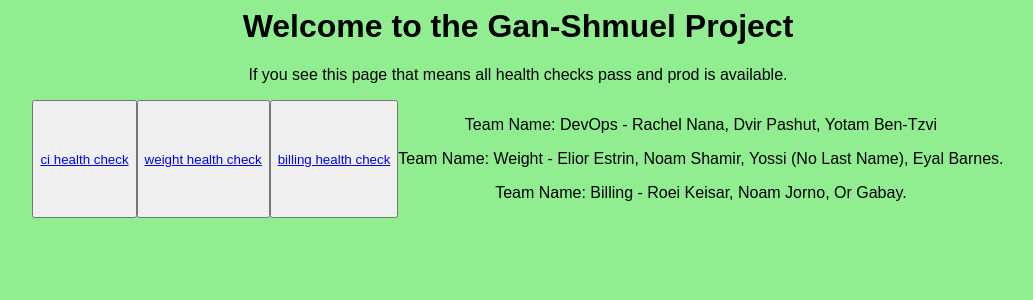
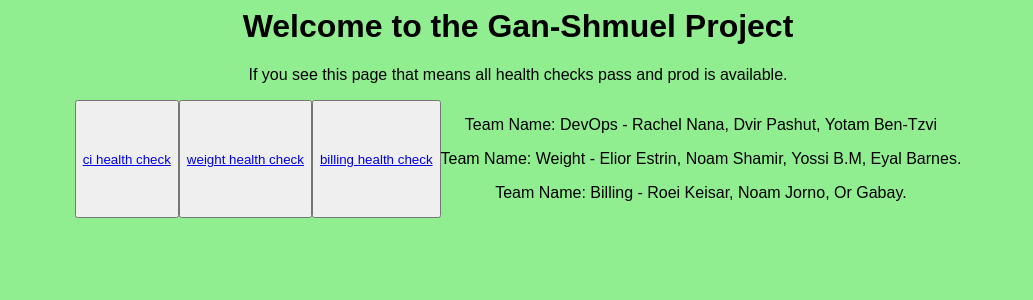
Before and after one commit to RachelNaane/gan-shmuel-green, a Flask app: template devops/ci-continer/templates/index.html in a window 1280 px wide. Shown: the top 300 px of the page, without its empty margins (122-1155 px from the left). Run offline with Flask 2, Linux system fonts and the light colour scheme; the template is opened without the code that fills it, so the values that code supplies are empty.

Commit message:
yossy last name

```diff
--- a/devops/ci-continer/templates/index.html
+++ b/devops/ci-continer/templates/index.html
@@ -26,7 +26,7 @@
   <div>
   <div style="text-align:center">
     <p>Team Name: DevOps - Rachel Nana, Dvir Pashut, Yotam Ben-Tzvi</p>
-    <p>Team Name: Weight - Elior Estrin, Noam Shamir, Yossi (No Last Name), Eyal Barnes.</p>
+    <p>Team Name: Weight - Elior Estrin, Noam Shamir, Yossi B.M, Eyal Barnes.</p>
     <p>Team Name: Billing - Roei Keisar, Noam Jorno, Or Gabay.</p>
   </div>
 </body>
```
Also changed, not shown: devops/ci-continer/templates/gan-shmuel-photo.png (deleted).
